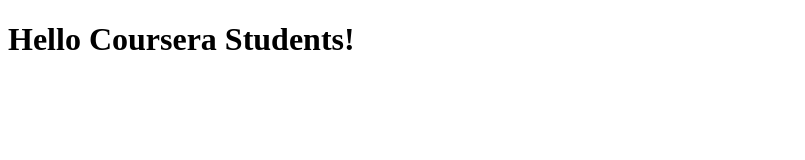
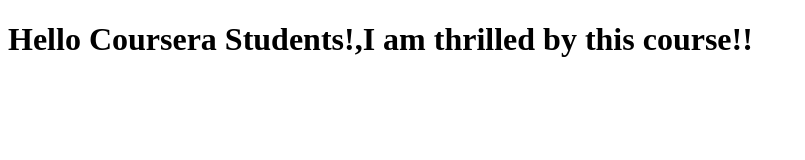
Before and after one commit to chengguoli/coursera-test, a plain HTML site: page index.html in a window 1280 px wide. Shown: the whole page, without its empty margins (0-805 px from the left). Drawn offline with Linux system fonts and the light colour scheme.

Commit message:
New version of index.html

```diff
--- a/index.html
+++ b/index.html
@@ -6,6 +6,6 @@
 	</head>
 	<body>
 
-<h1>	Hello Coursera Students!</h1>
+<h1>	Hello Coursera Students!,I am thrilled by this course!!</h1>
 	</body>
 </html>
```
